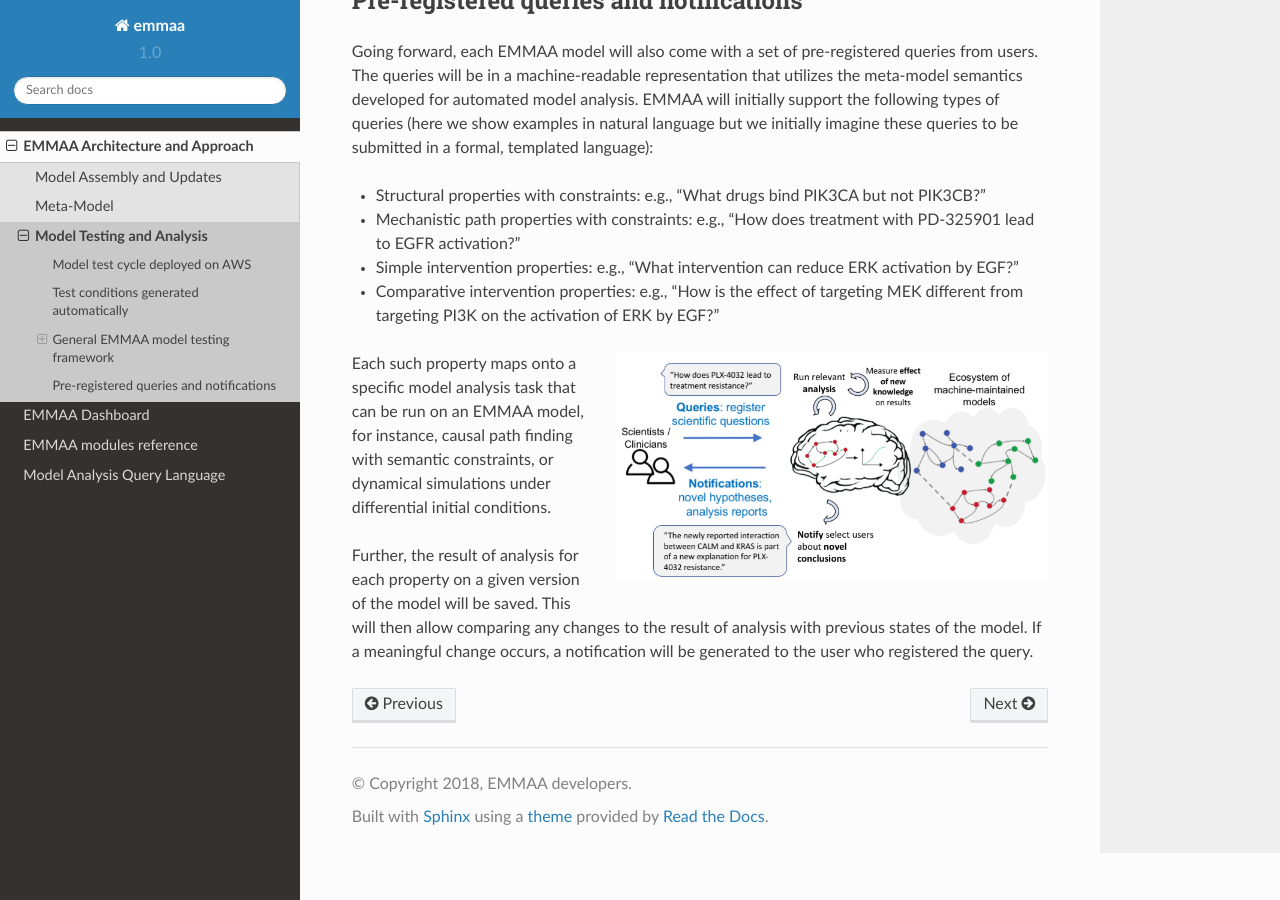
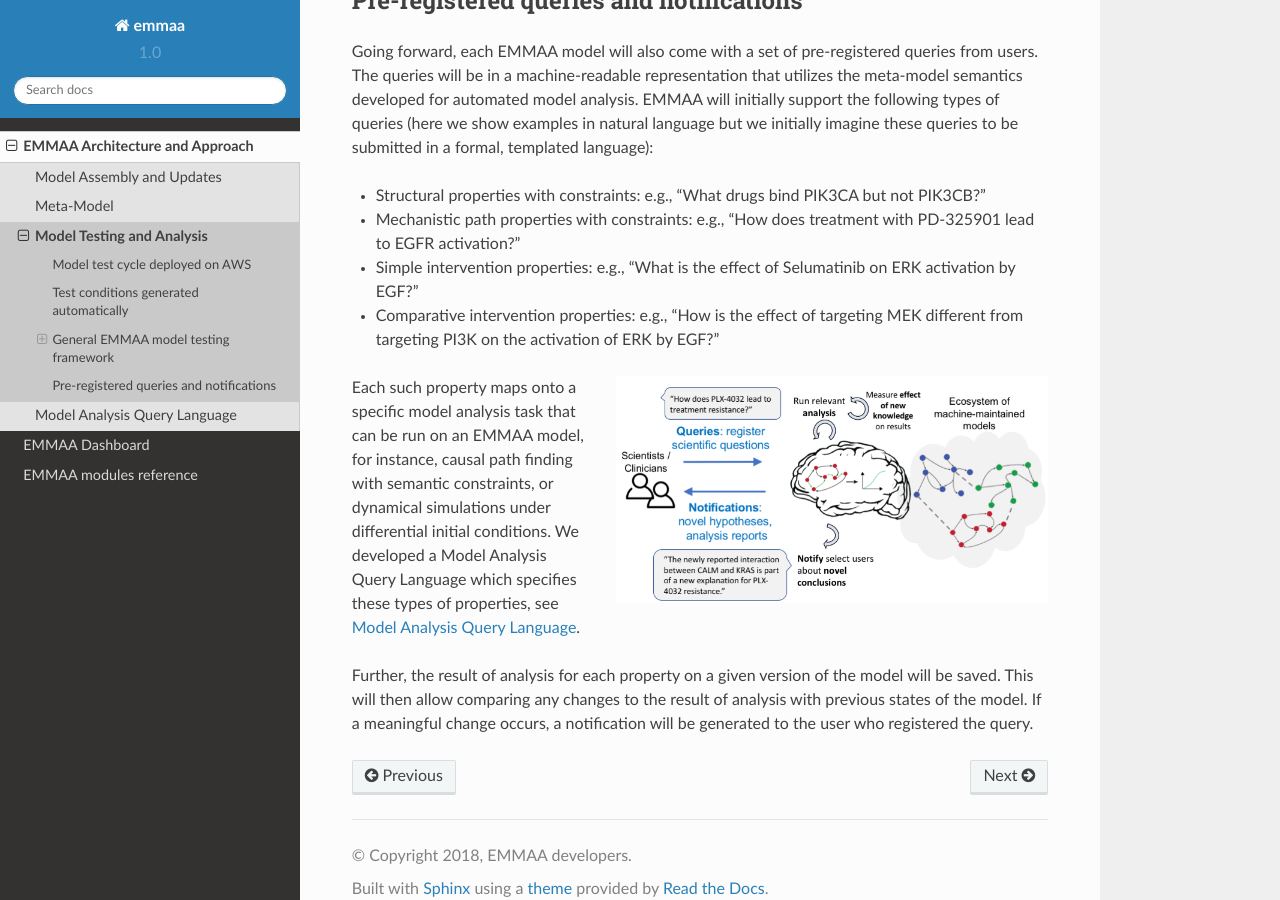
Before and after one commit to gyorilab/emmaa, a Sphinx documentation site: the page built from doc/architecture/analysis.rst, in a window 1280 px wide and 900 px high, scrolled down 3112 px. Built offline with Sphinx 7.4.7 and the Read the Docs theme 2.0.0, drawn with Linux system fonts in a browser that asks for light colours.

Commit message:
Move MAQL and add link to it.

```diff
--- a/doc/architecture/analysis.rst
+++ b/doc/architecture/analysis.rst
@@ -151,8 +151,8 @@ submitted in a formal, templated language):
   PIK3CB?"
 - Mechanistic path properties with constraints: e.g., "How does treatment with
   PD-325901 lead to EGFR activation?"
-- Simple intervention properties: e.g., "What intervention can reduce ERK
-  activation by EGF?"
+- Simple intervention properties: e.g., "What is the effect of Selumatinib
+  on ERK activation by EGF?"
 - Comparative intervention properties: e.g., "How is the effect of targeting
   MEK different from targeting PI3K on the activation of ERK by EGF?"
 
@@ -162,7 +162,9 @@ submitted in a formal, templated language):
 
 Each such property maps onto a specific model analysis task that can be run on
 an EMMAA model, for instance, causal path finding with semantic constraints, or
-dynamical simulations under differential initial conditions.
+dynamical simulations under differential initial conditions. We developed a
+Model Analysis Query Language which specifies these types of properties,
+see :ref:`maql`.
 
 Further, the result of analysis for each property on a given version of the
 model will be saved. This will then allow comparing any changes to the result
--- a/doc/architecture/index.rst
+++ b/doc/architecture/index.rst
@@ -16,3 +16,4 @@ available at http://github.com/indralab/emmaa.
    assembly
    metamodel
    analysis
+   maql
--- a/doc/maql.rst
+++ b/doc/architecture/maql.rst
@@ -1,3 +1,5 @@
+.. _maql:
+
 Model Analysis Query Language
 =============================
 
--- a/doc/index.rst
+++ b/doc/index.rst
@@ -12,7 +12,6 @@ EMMAA: Ecosystem of Machine-maintained models with Automated Analysis
    architecture/index
    dashboard/index
    modules/index
-   maql
 
 
 
```
